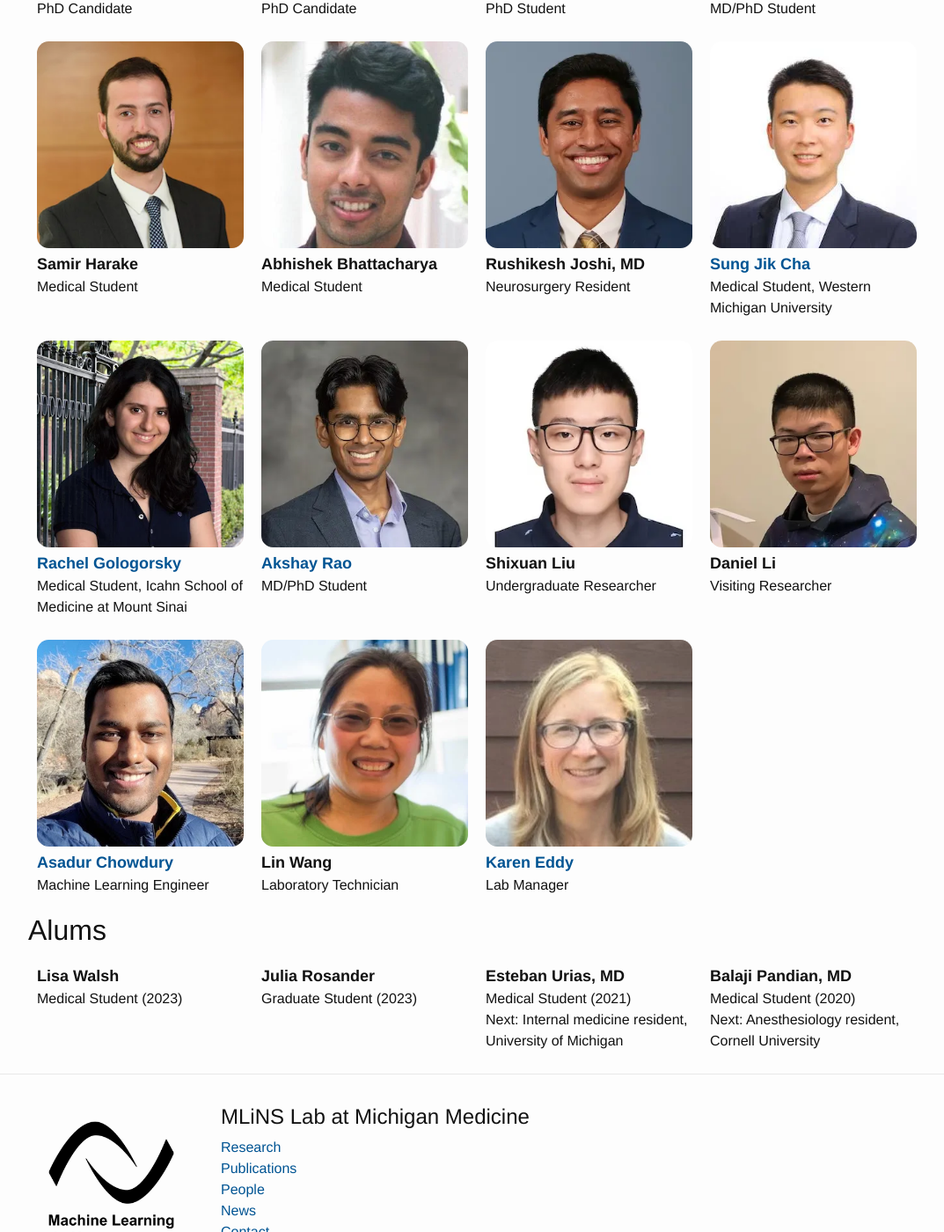
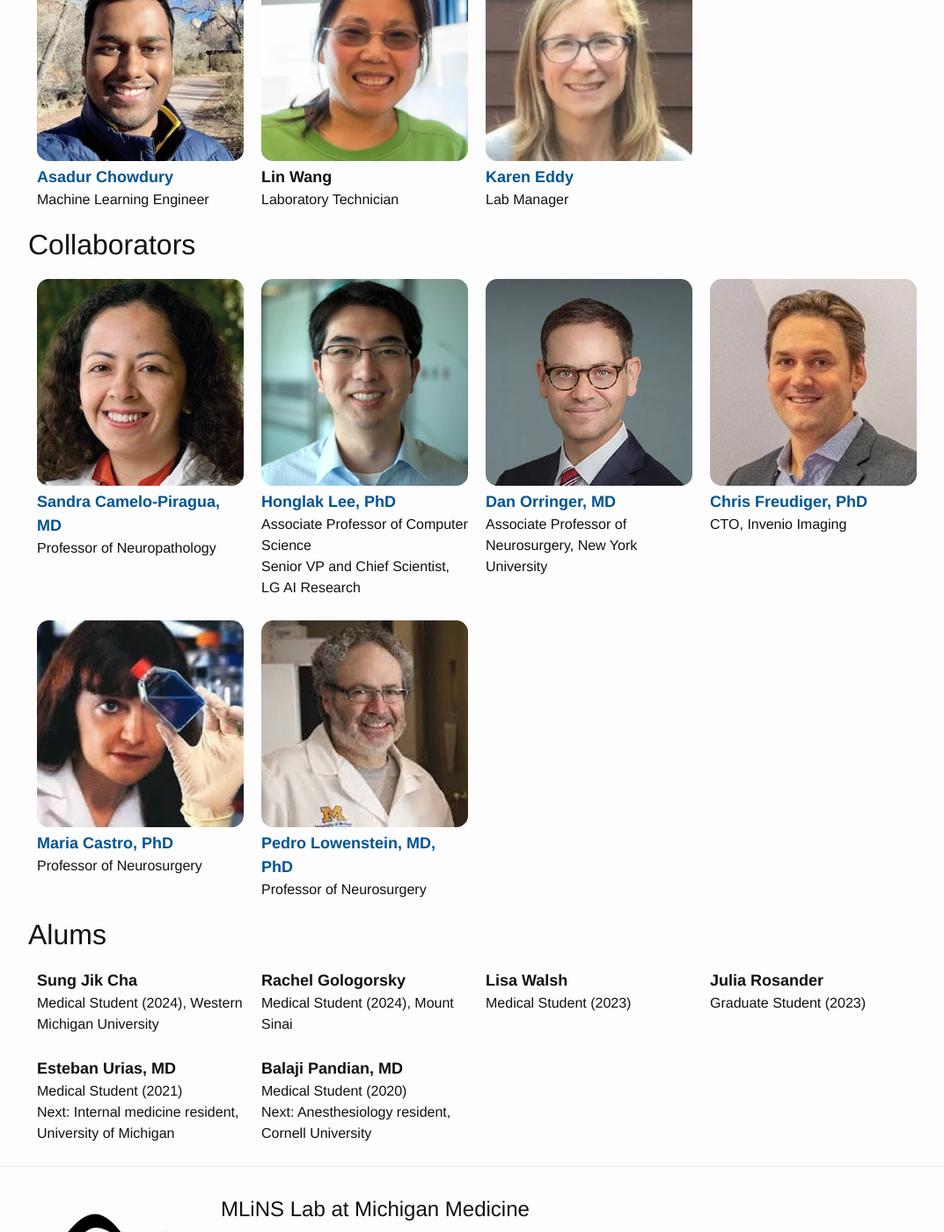
Before and after one commit to MLNeurosurg/mlneurosurg.github.io, a Jekyll site: the page built from people/index.md, in a window 1280 px wide and 1400 px high, scrolled down 1390 px. Shown: the whole window at 88% size, without its empty margins (98-1171 px from the left). Built offline with Jekyll 4.4.1, drawn with Linux system fonts in a browser that asks for light colours; some of the changed text lies outside the part shown.

Commit message:
updated people page

```diff
--- a/_data/people.yaml
+++ b/_data/people.yaml
@@ -4,30 +4,6 @@ people:
   key: tocho
   bio: Dr. Todd Hollon is a neurosurgeon and research scientist who specializes in brain tumors. He is an Assistant Professor of Neurosurgery. He completed his postdoctoral training in the UM Translational Molecular Imaging Laboratory under the supervision of Drs. Daniel Orringer and Honglak Lee. His postdoctoral work focused on the application of deep neural networks to advanced imaging methods to improve the speed and accuracy of intraoperative brain tumor diagnosis. He hopes to be part of the next generation of young scientists that uses computation and machine learning to make scientific breakthroughs.
   link: "https://medicine.umich.edu/dept/neurosurgery/todd-hollon-md"
-- name: Sandra Camelo-Piragua, MD
-  position: Professor of Neuropathology
-  key: sandraca
-  link: "https://www.pathology.med.umich.edu/faculty/sandraca"
-- name: Honglak Lee, PhD
-  position: Associate Professor of Computer Science<br>Senior VP and Chief Scientist, LG AI Research
-  key: honglak
-  link: "https://web.eecs.umich.edu/~honglak/"
-- name: Dan Orringer, MD
-  position: Associate Professor of Neurosurgery, New York University
-  key: dorringe
-  link: "https://nyulangone.org/doctors/1124141296/daniel-a-orringer"
-- name: Chris Freudiger, PhD
-  position: CTO, Invenio Imaging
-  key: chris
-  link: "https://www.invenio-imaging.com"
-- name: Maria Castro, PhD
-  position: Professor of Neurosurgery
-  key: mariacas
-  link: "https://medicine.umich.edu/dept/neurosurgery/maria-g-castro-phd"
-- name: Pedro Lowenstein, MD, PhD
-  position: Professor of Neurosurgery
-  key: pedrol
-  link: "https://medicine.umich.edu/dept/neurosurgery/pedro-lowenstein-md-phd"
 - name: Soumyanil Banerjee, PhD
   position: Postdoctoral fellow
   key: soumbane
@@ -39,17 +15,14 @@ people:
 - name: Renly Hou
   position: PhD Candidate
   key: xinhaih
-  bio: Renly is interested in semi-supervised learning and representation learning in medical image application. He graduated from The Chinese University of Hong Kong, Shenzhen with a B.S. in Statistical Science and worked as machine learning engineer intern in Tencent before joining MLiNS.
-  link: /people/xinhaih
+  link: "https://renlyh.github.io/"
 - name: Yiwei Lyu
   position: PhD Student
   key: yiweilyu
-  bio: Yiwei Lyu is a Ph.D. student of Computer Science and Engineering at the University of Michigan. His research focuses on Multimodal Machine Learning, Computer Vision, Natural Language Processing, and their applications in the real world (including medical domain). Yiwei completed his undergraduate and master's studies at Carnegie Mellon University's School of Computer Science.
   link: "https://lvyiwei1.github.io/"
 - name: Akhil Kondepudi
   position: MD/PhD Student
   key: akhilk
-  bio: "Akhil Kondepudi is a research fellow interested in the field of biomedical informatics: specifically, how AI can be applied to gain insights into multimodal medical data and improve clinical workflows. He recently completed in his undergraduate studies at the University of Michigan, where he studied neuroscience and computer science."
   link: "https://avkondepudi.me"
 - name: Samir Harake
   position: Medical Student
@@ -63,16 +36,6 @@ people:
   key: joshiru
   position: Neurosurgery Resident
   link: null
-- name: Sung Jik Cha
-  position: Medical Student,  Western Michigan University
-  key: sungjikc
-  bio: "Sung Jik Cha is currently a medical student at the Western Michigan University, Homer Stryker MD School of Medicine. He is deeply interested in medical AI, neuroscience, medical imaging, and histology. He graduated from UC Berkeley with a degree in Computer Science and worked as a software engineer before beginning his journey in medicine."
-  link: /people/sungjikc
-- name: Rachel Gologorsky
-  position: Medical Student, Icahn School of Medicine at Mount Sinai
-  key: gologors
-  bio: "Rachel is interested in applying machine learning techniques to advance medicine. She completed her undergraduate studies at Harvard University, graduating summa cum laude with a joint degree in Computer Science & Mathematics. "
-  link: /people/gologors
 - name: Akshay Rao
   position: MD/PhD Student
   key: akshayro
@@ -106,7 +69,38 @@ people:
   key: eddyka
   bio: "Karen received her Bachelor's degree in Biology and Biotechnology in Ottawa, Canada. She enjoys lab management and working at the bench. She has worked for the Canadian government, Harvard University and Metabolix, Inc. She joined the Neurosurgery department in 2016."
   link: /people/eddyka
+collaborators:
+- name: Sandra Camelo-Piragua, MD
+  position: Professor of Neuropathology
+  key: sandraca
+  link: "https://www.pathology.med.umich.edu/faculty/sandraca"
+- name: Honglak Lee, PhD
+  position: Associate Professor of Computer Science<br>Senior VP and Chief Scientist, LG AI Research
+  key: honglak
+  link: "https://web.eecs.umich.edu/~honglak/"
+- name: Dan Orringer, MD
+  position: Associate Professor of Neurosurgery, New York University
+  key: dorringe
+  link: "https://nyulangone.org/doctors/1124141296/daniel-a-orringer"
+- name: Chris Freudiger, PhD
+  position: CTO, Invenio Imaging
+  key: chris
+  link: "https://www.invenio-imaging.com"
+- name: Maria Castro, PhD
+  position: Professor of Neurosurgery
+  key: mariacas
+  link: "https://medicine.umich.edu/dept/neurosurgery/maria-g-castro-phd"
+- name: Pedro Lowenstein, MD, PhD
+  position: Professor of Neurosurgery
+  key: pedrol
+  link: "https://medicine.umich.edu/dept/neurosurgery/pedro-lowenstein-md-phd"
 alums:
+- name: Sung Jik Cha
+  position: Medical Student (2024), Western Michigan University
+  link: null
+- name: Rachel Gologorsky
+  position: Medical Student (2024), Mount Sinai
+  link: null
 - name: Lisa Walsh
   position: Medical Student (2023)
   link: null
--- a/_layouts/people.html
+++ b/_layouts/people.html
@@ -13,6 +13,24 @@
 <div class="wrapper">
     <div class="exec-container">
     {% for i in site.data.people.people %}
+    <div class="exec-card">
+        <img class="people-profile" src="/assets/images/people/{{ i.key }}.webp" alt="{{ i.name }}" >
+        <div class="exec-name">
+            {% if i.link  %}
+            <a href="{{ i.link }}">{{ i.name }}</a>
+            {% else %}
+            <span href="{{ i.link }}">{{ i.name }}</span>
+            {% endif %}
+        </div>
+        <div class="exec-position"> {{ i.position }} </div>
+    </div>
+    {% endfor %}
+    </div>
+
+    <h1> Collaborators </h1>
+
+    <div class="exec-container">
+    {% for i in site.data.people.collaborators %}
     <div class="exec-card">
         <img class="people-profile" src="/assets/images/people/{{ i.key }}.webp" alt="{{ i.name }}" >
         <div class="exec-name">
--- a/_layouts/person.html
+++ b/_layouts/person.html
@@ -3,7 +3,7 @@
 
 {%- include head.html -%}
 
-{%- assign all_people = site.data.people.people | concat: site.data.people.alums -%}
+{%- assign all_people = site.data.people.people  | concat: site.data.people.collaborators | concat: site.data.people.alums -%}
 
 
 <body>
```
